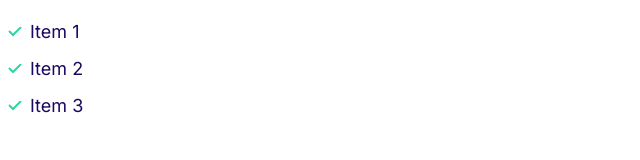
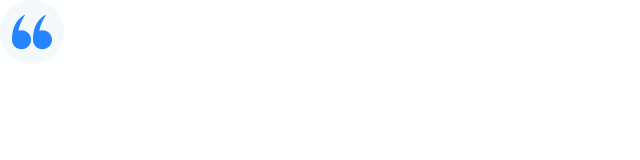
Before and after one commit to RakibulShezan/Demo-Hosting-Website-using-Raw-HTML-and-CSS, a plain HTML site: page index.html in a window 1280 px wide. Shown: the whole page, without its empty margins (0-640 px from the left). Drawn offline with Linux system fonts and the light colour scheme.

Commit message:
Build icon component.

```diff
--- a/css/styles.css
+++ b/css/styles.css
@@ -9,6 +9,7 @@
 /* Typography */
 
 html {
+  /* 62.5% = 62.5% of  16px which is equal to 10px*/
   font-size: 62.5%;
 }
 
@@ -146,3 +147,24 @@ a {
     padding-left: 0;
   }
 }
+
+/* Icons */
+
+.icon {
+  height: 40px;
+  width: 40px;
+}
+
+.icon--primary {
+  fill: var(--color-primary);
+}
+
+.icon-container {
+  background: #f3f9fa;
+  height: 64px;
+  width: 64px;
+  border-radius: 100%;
+  display: inline-flex;
+  justify-content: center;
+  align-items: center;
+}
--- a/index.html
+++ b/index.html
@@ -15,9 +15,10 @@
     <link rel="stylesheet" href="css/styles.css" />
   </head>
   <body>
-    <ul class="list list--tick">
-        <li class="list__item">Item 1</li>
-        <li class="list__item">Item 2</li>
-        <li class="list__item">Item 3</li>
-    </ul>
+    <span class="icon-container">
+      <svg class="icon icon--primary">
+        <use xlink:href="/images/sprite.svg#quotes"></use>
+      </svg>
+    </span>
+  </body>
 </html>
```
Also changed, not shown: components/icons.html (added, +5 -0 lines), images/sprite.svg (added).
